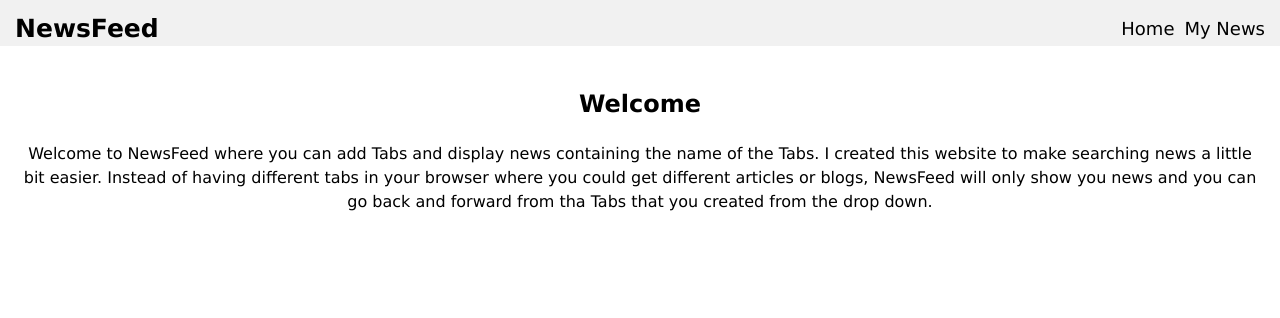
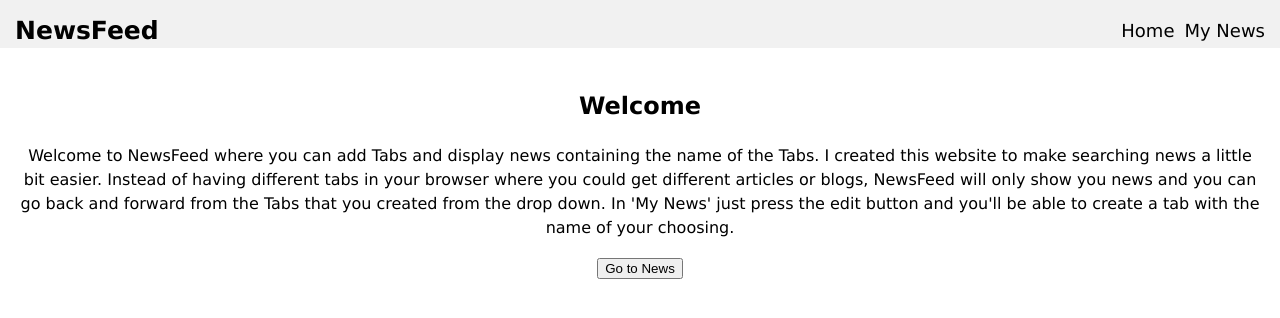
Before and after one commit to jmireles12/NewsFeed, a React (Create React App) app: page / in a window 1280 px wide. Shown: the top 318 px of the page. Built offline with nearby package versions, Linux system fonts and the light colour scheme; no server answers.

Commit message:
fixed html structure

```diff
--- a/src/App.js
+++ b/src/App.js
@@ -100,10 +100,10 @@ class App extends Component {
     }
     return (
       <ApiContext.Provider value={value}>
-        <div className="App">
+        <main className="App">
           <Header />
           {this.renderNavRoute()}
-        </div>
+        </main>
       </ApiContext.Provider>
     );
   }
--- a/src/ArticleContent/ArticleContent.js
+++ b/src/ArticleContent/ArticleContent.js
@@ -24,11 +24,11 @@ export default class ArticleContent extends Component {
                     id={article.id}
                     name={article.name}
                 />
-                <div className='ArticleContent__content'>
+                <section className='ArticleContent__content'>
                     {article.body.split(/\n \r|\n/).map((para, i) =>
                         <p key={i}>{para}</p>
                     )}
-                </div>
+                </section>
             </section>
         )
     }
--- a/src/EditTabs/EditTabs.js
+++ b/src/EditTabs/EditTabs.js
@@ -1,6 +1,6 @@
-import React, { Component } from 'react';
-import ApiContext from '../ApiContext';
-import TabName from '../TabName/TabName';
+import React, { Component } from 'react'
+import ApiContext from '../ApiContext'
+import TabName from '../TabName/TabName'
 
 export default class EditTabs extends Component {
 
--- a/src/Header/Header.js
+++ b/src/Header/Header.js
@@ -5,16 +5,16 @@ import './Header.css'
 export default class Header extends Component {
     render() {
         return (
-            <div className='header'>
+            <nav className='header'>
                 <h1 className='title'>
                     <Link className='NewsFeed' to='/'>NewsFeed</Link>
                 </h1>
-                <div className='Nav'>
+                <section className='Nav'>
                     <Link to='/'>Home</Link>
                     {/* <Link to='/news'>News</Link> */}
                     <Link to='/mynews'>My News</Link>
-                </div>
-            </div>
+                </section>
+            </nav>
         )
     }
 }
--- a/src/Home/Home.js
+++ b/src/Home/Home.js
@@ -1,6 +1,6 @@
 import React, { Component } from 'react'
 import './Home.css'
-
+import { Link } from 'react-router-dom'
 import ApiContext from '../ApiContext'
 
 export default class Home extends Component {
@@ -14,7 +14,7 @@ export default class Home extends Component {
 
     render() {
         return (
-            <section className='home'>
+            <header className='home'>
                 <h2 className='welcome__title'>Welcome</h2>
                 <p className='welcome__message'>Welcome to NewsFeed where you can add Tabs
                 and display news containing the name of the Tabs.
@@ -22,9 +22,11 @@ export default class Home extends Component {
                 little bit easier. Instead of having different tabs
                 in your browser where you could get different articles
                 or blogs, NewsFeed will only show you news and you
-                can go back and forward from tha Tabs that you created
-                from the drop down.</p>
-            </section>
+                can go back and forward from the Tabs that you created
+                from the drop down. In 'My News' just press the edit button and you'll be
+                able to create a tab with the name of your choosing.</p>
+                <Link to='/mynews'><button>Go to News</button></Link>
+            </header>
         )
     }
 }
--- a/src/MyNews/MyNews.js
+++ b/src/MyNews/MyNews.js
@@ -18,7 +18,7 @@ export default class MyNews extends Component {
     render() {
         const { news=[] } = this.context
         return (
-            <div>
+            <section>
                 <Tabs />
                 <ul className='headline-list'>
                     {news.map(article =>
@@ -33,7 +33,7 @@ export default class MyNews extends Component {
                             />
                         </li>)}
                 </ul>
-            </div>
+            </section>
         )
     }
 }
--- a/src/Tabs/Tabs.js
+++ b/src/Tabs/Tabs.js
@@ -1,8 +1,7 @@
 import React, { Component } from 'react'
 import { Link } from 'react-router-dom'
-/* import { Tab, Tabs, TabList, TabPanel } from 'react-tabs'; */
 import ApiContext from '../ApiContext'
-import 'react-tabs/style/react-tabs.css';
+import 'react-tabs/style/react-tabs.css'
 import './Tabs.css'
 
 export default class Tabs extends Component {
```
Also changed, not shown: src/AddTab/AddTab.js (+4 -4 lines), 1 other file (tests, documents, lock files or other folders).
